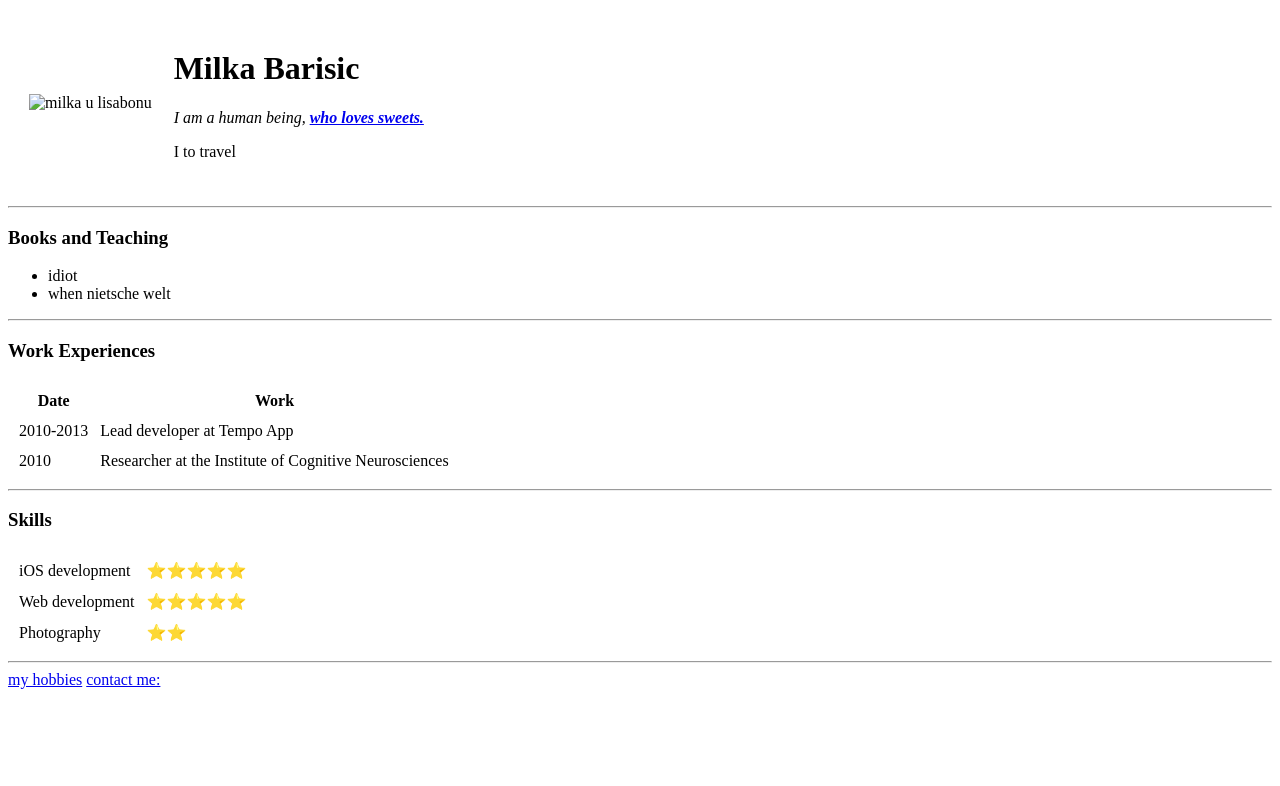
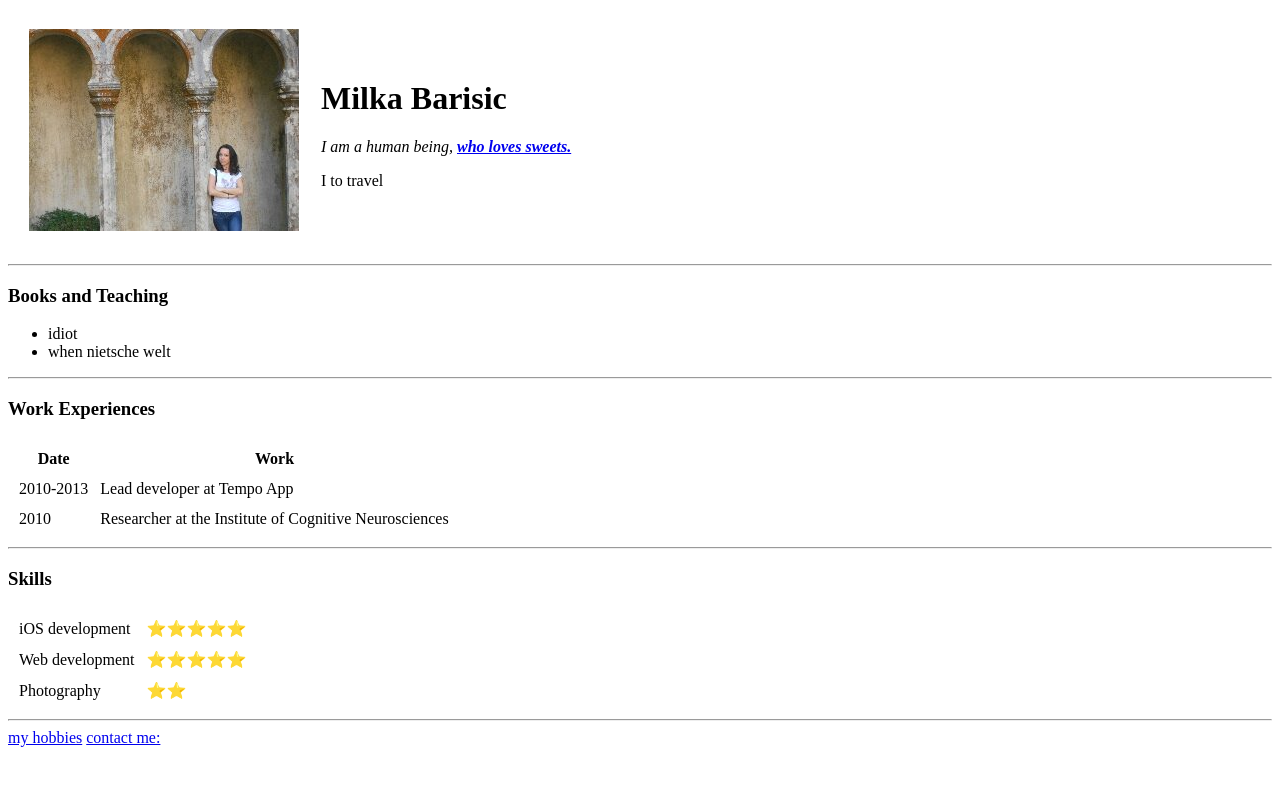
Before and after one commit to devana257/cv, a plain HTML site: page index.html in a window 1280 px wide. Drawn offline with Linux system fonts and the light colour scheme.

Commit message:
Add files via upload

```diff
--- a/index.html
+++ b/index.html
@@ -7,7 +7,7 @@
   <body>
     <table cellspacing="20">
       <tr>
-        <td><img src="images/milka-lisabon.jpg" alt="milka u lisabonu"></td>
+        <td><img src="milka-lisabon.jpg" alt="milka u lisabonu"></td>
         <td><h1>Milka Barisic</h1>
           <p><em>I am a human being, <strong><a href="#">who loves sweets.</a></strong></em></p>
           <p>I to travel</p></td>
```
